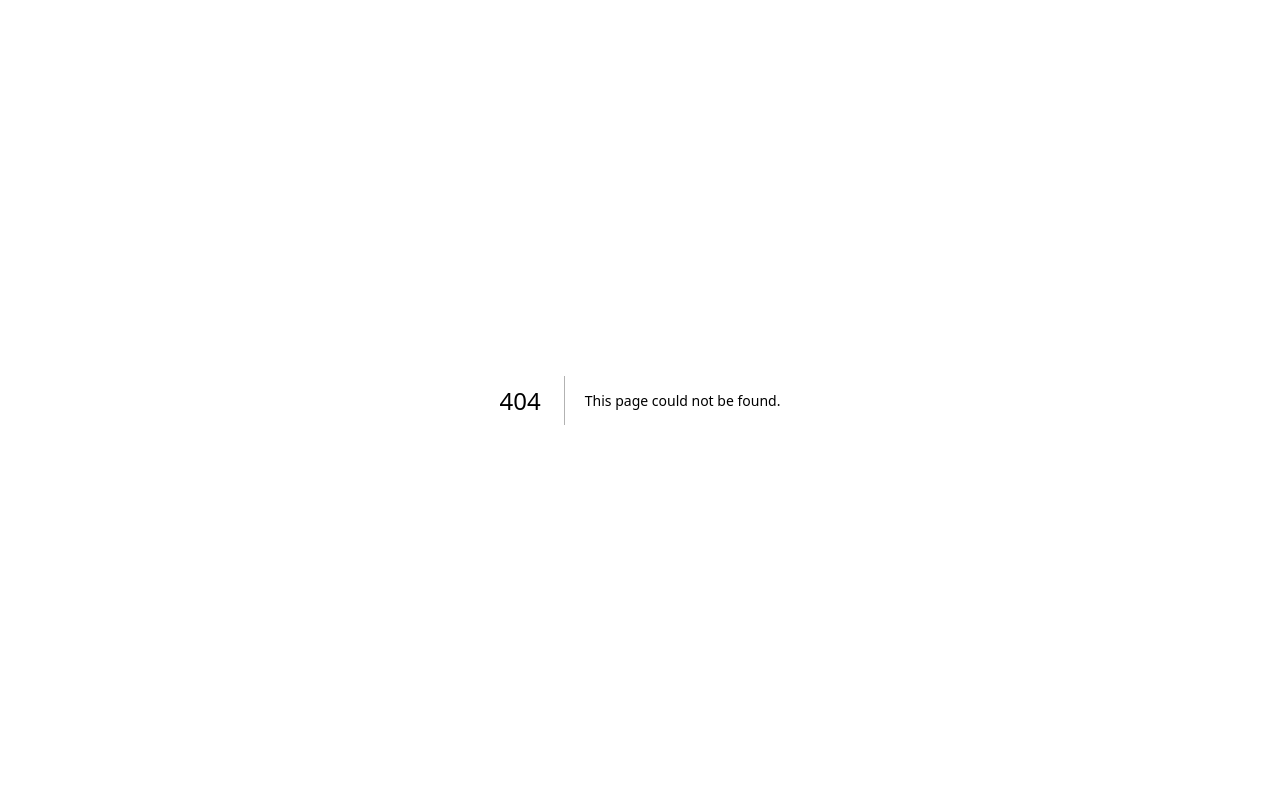
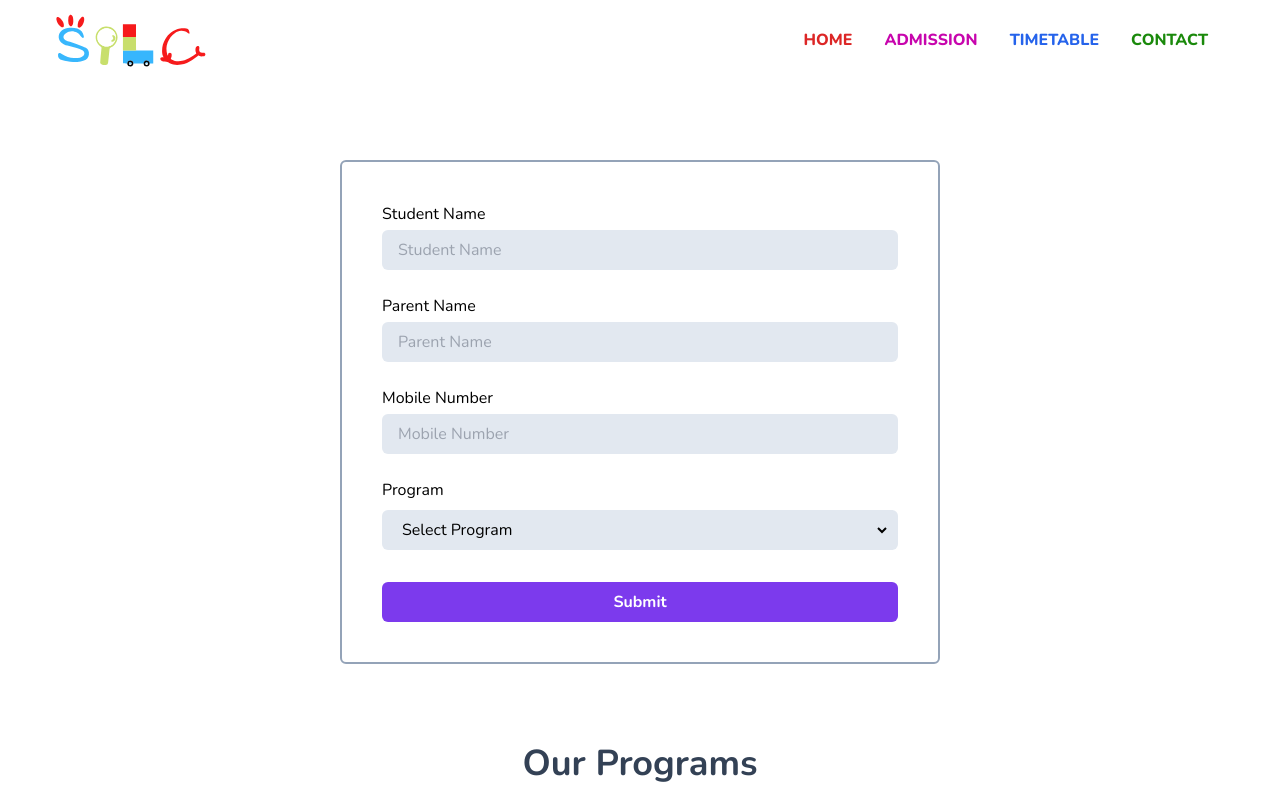
Before and after one commit to fayax555/silearning-center, a Next.js app: page /admission in a window 1280 px wide. Before the commit this address had no page. Built offline with nearby package versions, Linux system fonts and the light colour scheme.

Commit message:
add admission page

```diff
--- a/components/ChooseClasses.tsx
+++ b/components/ChooseClasses.tsx
@@ -18,7 +18,7 @@ export default function ChooseClasses({ classes }: { classes: Class[] }) {
           {classes.map(({ id, name, age_group, class_size, image }, idx) => (
             <li
               key={id}
-              className={`border-[1px] ${itemColors[idx][2]} rounded-xl text-center`}
+              className={`border-2 ${itemColors[idx][2]} rounded-xl text-center`}
             >
               <Image
                 height={480}
@@ -30,7 +30,7 @@ export default function ChooseClasses({ classes }: { classes: Class[] }) {
               <div
                 className={`${itemColors[idx][0]} ${itemColors[idx][1]} rounded-b-xl   px-8 py-6 font-semibold`}
               >
-                <h3 className='font-nunito mb-4 text-center text-xl font-bold'>
+                <h3 className='mb-4 text-center text-xl font-bold'>
                   {name}
                 </h3>
                 <p>{`Age: ${age_group}`}</p>
--- a/components/Hero.tsx
+++ b/components/Hero.tsx
@@ -8,7 +8,7 @@ export default function Hero() {
       }
     >
       <div className='z-10 mx-auto  grid max-w-[1200px] gap-10 md:w-full md:px-8'>
-        <h1 className='text-center text-4xl font-bold text-white sm:text-7xl '>
+        <h1 className='text-center text-4xl font-extrabold text-white sm:text-7xl '>
           <span>WELCOME TO </span>
           <div>
             <span>THE </span>
--- a/components/Navbar.tsx
+++ b/components/Navbar.tsx
@@ -2,10 +2,10 @@ import Image from 'next/image'
 import Link from 'next/link'
 
 const navItems = [
-  ['HOME', 'text-red-600'],
-  ['ADMISSION', 'text-[hsl(308,95%,40%)]'],
-  ['TIMETABLE', 'text-blue-600'],
-  ['CONTACT', 'text-[hsl(113,85%,29%)]'],
+  ['HOME', 'text-red-600', 'hover:bg-red-50'],
+  ['ADMISSION', 'text-[hsl(308,95%,40%)]', 'hover:bg-purple-50'],
+  ['TIMETABLE', 'text-blue-600', 'hover:bg-blue-50'],
+  ['CONTACT', 'text-[hsl(113,85%,29%)]', 'hover:bg-green-50'],
 ] as const
 
 export default function Navbar() {
@@ -15,11 +15,11 @@ export default function Navbar() {
         <Image height={150} width={150} src='/img/silogo.svg' alt='' />
       </Link>
       <ul className='hidden md:flex'>
-        {navItems.map(([item, color]) => (
+        {navItems.map(([item, color, hoverColor]) => (
           <li key={item}>
             <a
-              href='#'
-              className={`block ${color} p-4 py-7 font-extrabold`}
+              href={`/${item.toLowerCase()}`}
+              className={`block ${color} p-4 py-7 font-extrabold ${hoverColor}`}
             >
               {item}
             </a>
--- a/components/PhotoGallery.tsx
+++ b/components/PhotoGallery.tsx
@@ -6,8 +6,10 @@ export default function PhotoGallery({ gallery }: { gallery: Gallery[] }) {
   return (
     <section className='bg-zinc-100 py-20 '>
       <div className='mx-auto max-w-[1200px] px-6 pb-8'>
-        <h2 className='text-center text-4xl font-bold text-slate-700'>PHOTO GALLERY</h2>
-        <div className='mt-16 grid gap-10 grid-flow-col justify-center'>
+        <h2 className='text-center text-4xl font-bold text-slate-700'>
+          PHOTO GALLERY
+        </h2>
+        <div className='mt-16 grid justify-center gap-10 md:grid-flow-col'>
           {gallery.map(({ id, title, thumbnail }) => (
             <Link
               href={`/gallery/${id}`}
--- /dev/null
+++ b/pages/admission.tsx
@@ -0,0 +1,62 @@
+import Navbar from 'components/Navbar'
+
+export default function Admission() {
+  return (
+    <>
+      <Navbar />
+
+      <div>
+        <form className='mx-auto mt-20 max-w-[600px] rounded-md border-2 border-slate-400 p-10 [&>*]:block'>
+          <label htmlFor='studentName'>Student Name</label>
+          <input
+            className='mt-1 mb-6 w-full rounded-md bg-slate-200 px-4 py-2'
+            type='text'
+            name='studentName'
+            id='studentName'
+            placeholder='Student Name'
+          />
+
+          <label htmlFor='parentName'>Parent Name</label>
+          <input
+            className='mt-1 mb-6 w-full rounded-md bg-slate-200 px-4 py-2'
+            type='text'
+            name='parentName'
+            id='parentName'
+            placeholder='Parent Name'
+          />
+
+          <label htmlFor='mobile'>Mobile Number</label>
+          <input
+            className='mt-1 mb-6 w-full rounded-md bg-slate-200 px-4 py-2'
+            type='number'
+            name='mobile'
+            id='mobile'
+            placeholder='Mobile Number'
+          />
+
+          <label htmlFor='program'>Program</label>
+          <select
+            name='program'
+            id='program'
+            className='mt-2 w-full cursor-pointer rounded-md border-r-8 border-slate-200 bg-slate-200 px-4 py-2'
+          >
+            <option value=''>Select Program</option>
+            <option value=''>Program 1</option>
+            <option value=''>Program 2</option>
+          </select>
+
+          <button
+            type='submit'
+            className='mt-8 w-full rounded-md bg-violet-600 px-5 py-2 font-bold text-white'
+          >
+            Submit
+          </button>
+        </form>
+
+        <div className='mt-20 text-center'>
+          <h2 className='text-4xl font-bold text-slate-700'>Our Programs</h2>
+        </div>
+      </div>
+    </>
+  )
+}
--- a/styles/globals.css
+++ b/styles/globals.css
@@ -1,4 +1,4 @@
-@import url('https://fonts.googleapis.com/css2?family=Nunito:wght@400;600;700;800&display=swap');
+@import url('https://fonts.googleapis.com/css2?family=Nunito:wght@400;600;700;800;900&display=swap');
 
 a {
   color: inherit;
```
